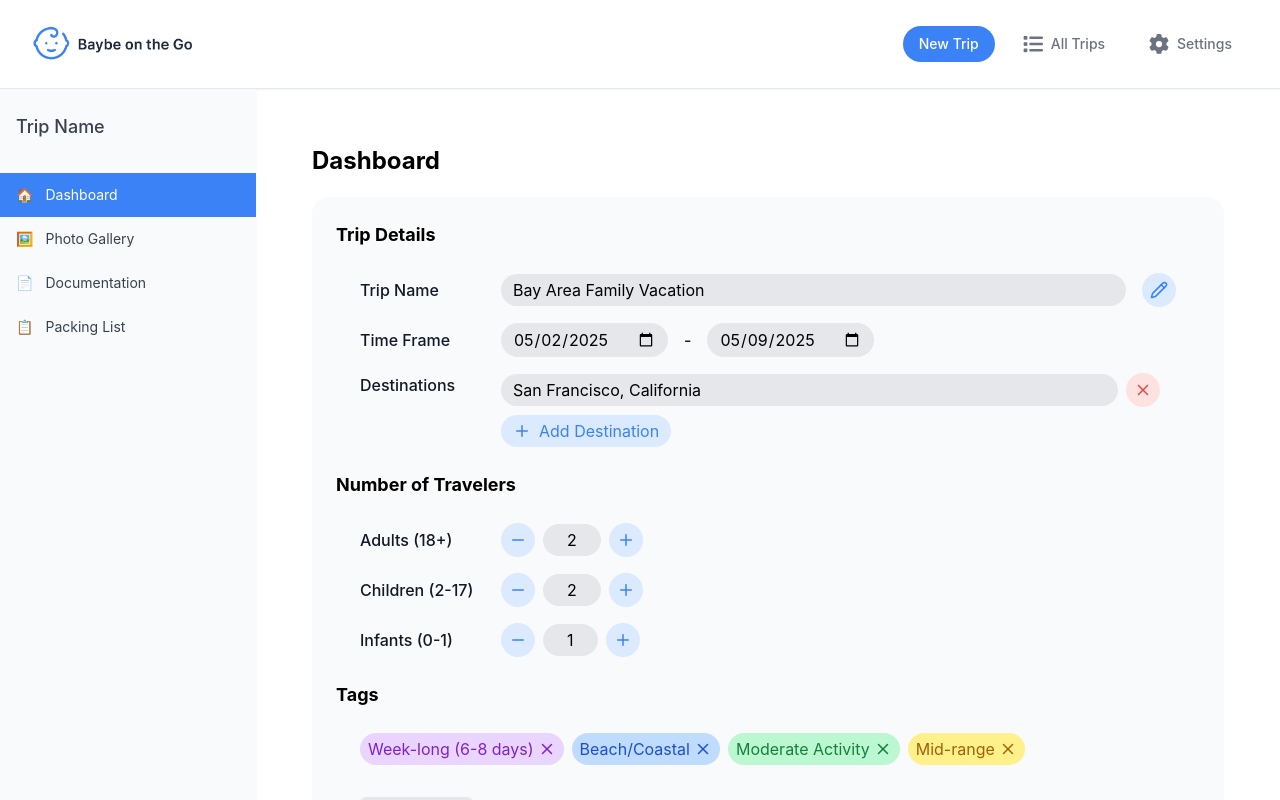
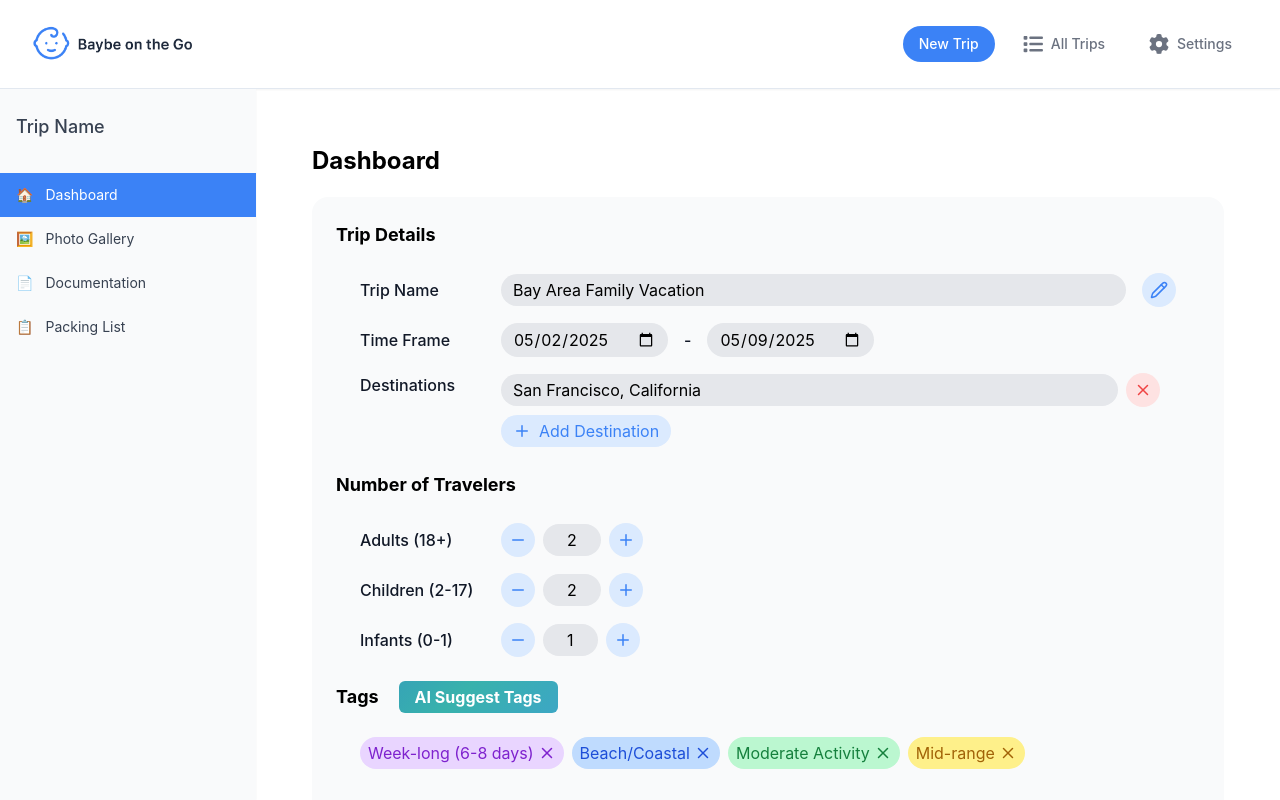
Before and after one commit to Sssamanthaaa/Baybe-on-the-go-Website, a React (Create React App) app in the folder baybe-on-the-go/: page /dashboard/trip in a window 1280 px wide. Built offline with nearby package versions, Linux system fonts and the light colour scheme.

Commit message:
ai feature for edit trip details

```diff
--- a/baybe-on-the-go/src/pages/DashboardTrip.js
+++ b/baybe-on-the-go/src/pages/DashboardTrip.js
@@ -11,6 +11,7 @@ const UPDATE_NUM_CHILDREN = 'UPDATE_NUM_CHILDREN';
 const UPDATE_NUM_INFANTS = 'UPDATE_NUM_INFANTS';
 const ADD_TAG = 'ADD_TAG';
 const REMOVE_TAG = 'REMOVE_TAG';
+const UPDATE_ALL_TAGS = 'UPDATE_ALL_TAGS';
 
 // Initial state
 const initialState = {
@@ -166,6 +167,12 @@ function tripReducer(state, action) {
         };
       }
 
+      case UPDATE_ALL_TAGS:
+        return {
+          ...state,
+          tags: action.payload
+        };
+
     default:
       return state;
   }
@@ -181,6 +188,7 @@ const DashboardTrip = () => {
   const [isAddingDestination, setIsAddingDestination] = useState(false);
   const [newDestination, setNewDestination] = useState('');
   const [openDropdown, setOpenDropdown] = useState(false);
+  const [isAILoading, setIsAILoading] = useState(false);
 
   // Handler functions
   const handleUpdateTripName = (newName) => {
@@ -219,6 +227,48 @@ const DashboardTrip = () => {
     };
 
     return colorMap[category] || "bg-gray-200 hover:bg-gray-300 text-gray-700";
+  };
+
+  const suggestTags = async () => {
+    //filter out tags to pass into noggin
+    const { tags, ...filteredState } = state;
+    try {
+      setOpenDropdown(false);
+      setIsAILoading(true);
+
+      // Example API call with the image as data URL
+      const response = await fetch(
+        'https://noggin.rea.gent/wild-raccoon-2522',
+        {
+          method: 'POST',
+          headers: {
+            'Content-Type': 'application/json',
+            Authorization: 'Bearer rg_v1_wyc8bd9m6nqrvfb6bhsu5gu2pwuc4jabfbqc_ngk',
+          },
+          body: JSON.stringify({
+            "tripDetails": filteredState,
+          }),
+        }
+      );
+
+      const responseData = await response.json();
+
+      // Update all tags with the response data
+      dispatch({
+        type: UPDATE_ALL_TAGS,
+        payload: {
+          duration: Array.isArray(responseData.duration) ? responseData.duration : [responseData.duration],
+          environment: Array.isArray(responseData.environment) ? responseData.environment : [responseData.environment],
+          activityLevel: Array.isArray(responseData.activityLevel) ? responseData.activityLevel : [responseData.activityLevel],
+          budget: Array.isArray(responseData.budget) ? responseData.budget : [responseData.budget]
+        }
+      });
+
+    } catch (error) {
+      console.error('Error suggesting tags:', error);
+    } finally {
+      setIsAILoading(false);
+    }
   };
 
   return (
@@ -442,7 +492,49 @@ const DashboardTrip = () => {
           </div>
 
           {/* Tags */}
-          <h2 className="text-lg font-bold">Tags</h2>
+          <div className="flex items-center">
+            <h2 className="text-lg font-bold">Tags</h2>
+            {/* AI Suggest Button (with fancy gradient background!!) */}
+            <button
+              className="relative overflow-hidden text-white font-bold px-4 py-1 ml-5 rounded-md flex items-center gap-2 transition-all duration-300"
+              onClick={suggestTags}
+              disabled={isAILoading}
+              style={{
+                background: 'linear-gradient(-45deg, #3490dc, #4299e1, #38b2ac, #3182ce)',
+                backgroundSize: '400% 400%',
+                animation: 'gradient 5s ease infinite'
+              }}
+            >
+              <style jsx>{`
+                @keyframes gradient {
+                  0% {
+                    background-position: 0% 50%;
+                  }
+                  50% {
+                    background-position: 100% 50%;
+                  }
+                  100% {
+                    background-position: 0% 50%;
+                  }
+                }
+              `}</style>
+              <span className="relative z-10">
+                {isAILoading ? (
+                  <>
+                    <span className="animate-spin inline-block h-4 w-4 border-2 border-white border-t-transparent rounded-full mr-2"></span>
+                    Suggesting...
+                  </>
+                ) : (
+                  <>
+                    <span>AI Suggest Tags</span>
+                  </>
+                )}
+              </span>
+              <div
+                className={`absolute inset-0 transition-opacity duration-300 ${isAILoading ? 'opacity-50 bg-gray-700' : 'opacity-0'}`}
+              ></div>
+            </button>
+          </div>
           <div className="space-y-4 p-6">
             {/* All selected tags in a single row */}
             <div className="flex flex-wrap gap-2 mb-4">
@@ -452,6 +544,7 @@ const DashboardTrip = () => {
                     key={`${category}-${tag}`}
                     className={`${getTagColorClasses(category)} px-2 py-1 rounded-full flex items-center`}
                     onClick={() => handleRemoveTag(category, tag)}
+                    disabled={isAILoading}
                   >
                     {tag} <X className="ml-1" size={18} />
                   </button>
@@ -464,6 +557,7 @@ const DashboardTrip = () => {
               <button
                 className="bg-gray-200 hover:bg-gray-300 px-3 py-2 rounded-md flex items-center gap-2"
                 onClick={() => setOpenDropdown(!openDropdown)}
+                disabled={isAILoading}
               >
                 Add Tag <ChevronDown size={18} />
               </button>
```
